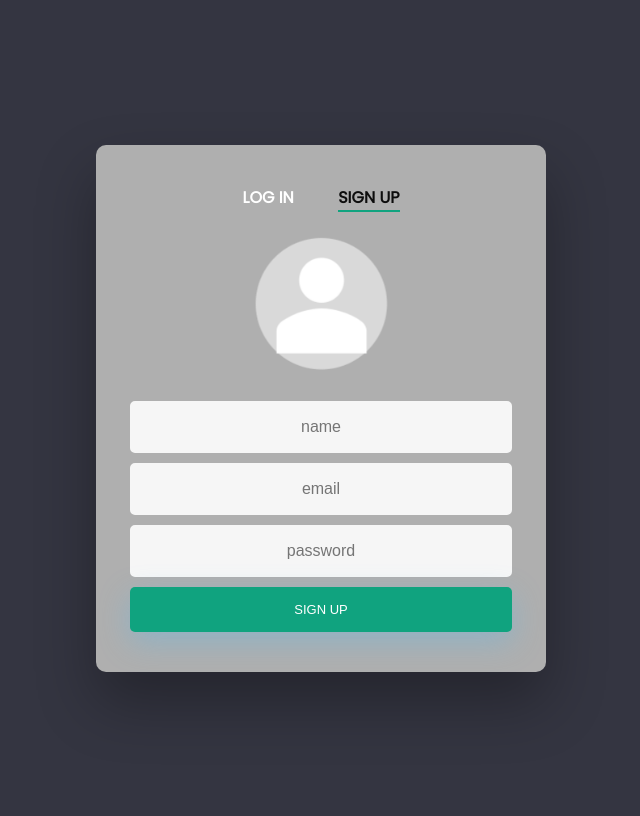
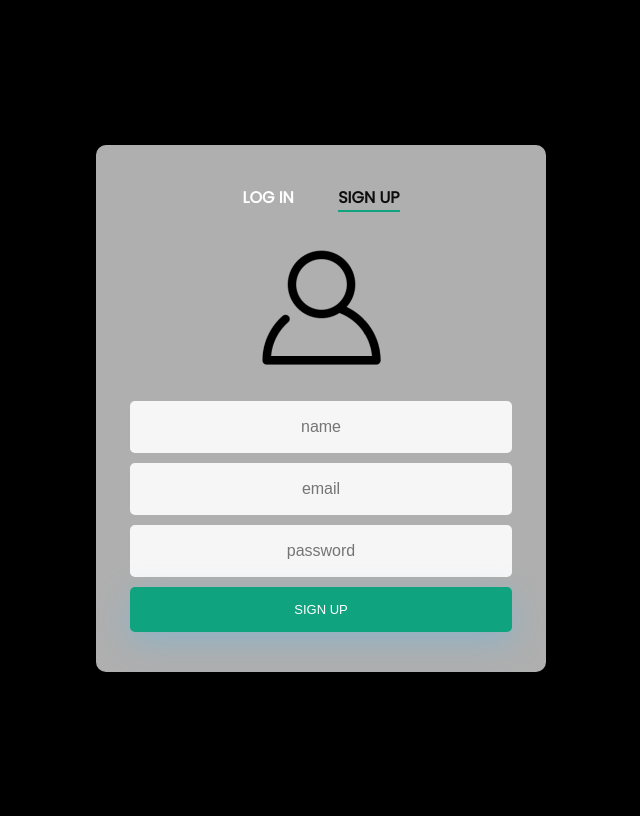
Before and after one commit to Ravindra1245/ravindra-kishori, a Flask app: page /signup in a window 1280 px wide. Shown: the whole page, without its empty margins (319-959 px from the left). Run offline with Flask 3, Linux system fonts and the light colour scheme.

Commit message:
Changed CSS

```diff
--- a/mid-evaluation/static/main.css
+++ b/mid-evaluation/static/main.css
@@ -3,7 +3,7 @@
 /* BASIC */
 
 html {
-  background-color: rgba(52,53,65);
+  background-color: rgb(0, 0, 0);
 }
 
 body {
--- a/mid-evaluation/static/temp.css
+++ b/mid-evaluation/static/temp.css
@@ -1,5 +1,5 @@
 html{
-	background-color: rgba(52,53,65);
+	background-color: rgb(0, 0, 0);
 }
 body {
 	margin: 0;
--- a/mid-evaluation/static/welcome.css
+++ b/mid-evaluation/static/welcome.css
@@ -1,6 +1,6 @@
 body{
 	margin: 0;
-	background-color: #212121;
+	background-color: #000000;
 }
 
 .main{
--- a/mid-evaluation/templates/login.html
+++ b/mid-evaluation/templates/login.html
@@ -18,7 +18,7 @@
 
     <!-- Icon -->
     <div class="fadeIn first">
-      <img src="{{ url_for('static', filename = 'user.png') }}" id="icon" alt="User Icon" />
+      <img src="{{ url_for('static', filename = 'user1.png') }}" id="icon" alt="User Icon" />
     </div>
 
     <!-- Login Form -->
--- a/mid-evaluation/templates/signup.html
+++ b/mid-evaluation/templates/signup.html
@@ -13,7 +13,7 @@
 
     <!-- Icon -->
     <div class="fadeIn first">
-      <img src="{{ url_for('static', filename = 'user.png') }}" id="icon" alt="User Icon" />
+      <img src="{{ url_for('static', filename = 'user1.png') }}" id="icon" alt="User Icon" />
     </div>
 
     <!-- Login Form -->
```
Also changed, not shown: mid-evaluation/static/Images/download.jfif (added), mid-evaluation/static/user1.png (added).
